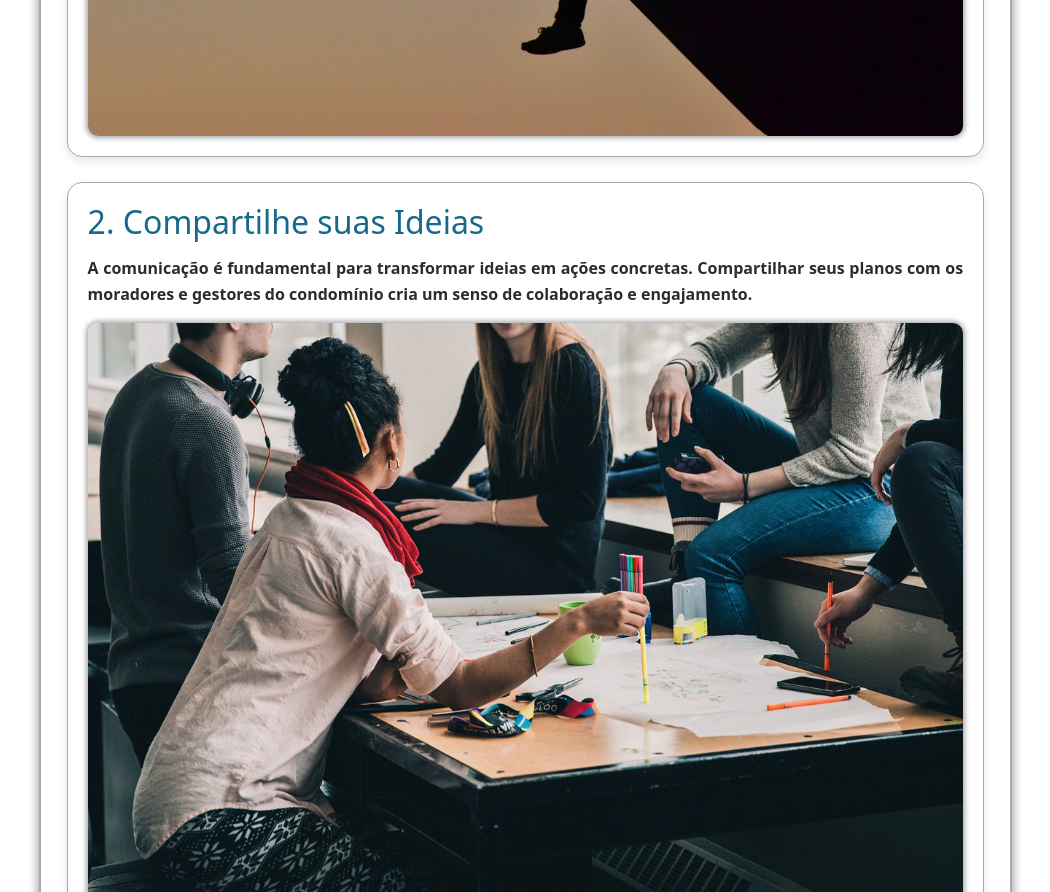
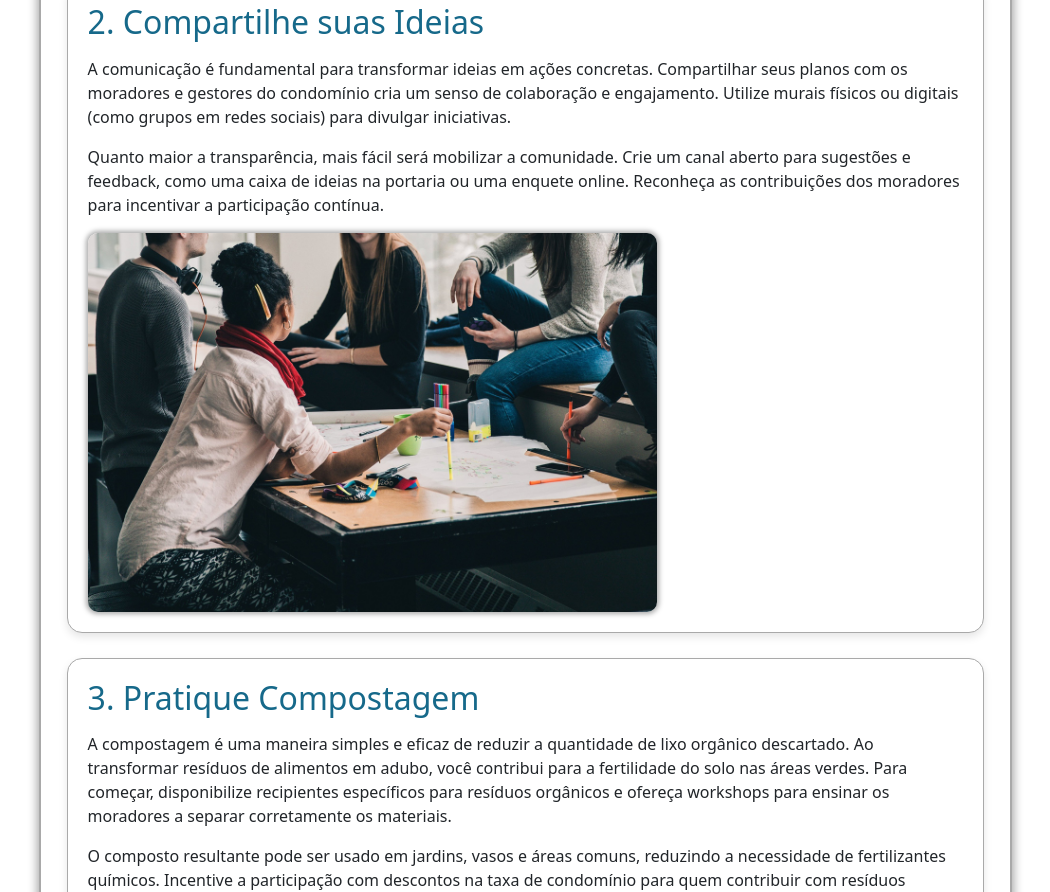
Before and after one commit to RamonValverde021/ProjetoIntegrador_PROZ, a plain HTML site: page SPRINT4/public/_html/solucoes_sustentaveis.html in a window 1280 px wide. Shown: the part 1908-2800 px from the top of the page, without its empty margins (89-1139 px from the left). Drawn offline with nearby package versions, Linux system fonts and the light colour scheme.

Commit message:
melhorias no conteúdo da página de soluções sustentáveis

```diff
--- a/SPRINT4/public/_css/solucoes_sustentaveis.css
+++ b/SPRINT4/public/_css/solucoes_sustentaveis.css
@@ -90,8 +90,8 @@ section.textos {
     display: flex;
     flex-direction: column;
     gap: 10px;
-    /* align-items: flex-start; */
-    /* justify-content: center; */
+    align-items: flex-start;
+    justify-content: center;
 }
 
 h1.h1_principal {
@@ -111,6 +111,7 @@ h2.h2_subtitulo {
 p.paragrafo {
     line-height: 1.6;
     margin-bottom: 15px;
+    margin-top: 15px;
     color: rgb(44, 44, 44);
     font-weight: 550;
     font-size: 16px;
@@ -127,10 +128,11 @@ figure.conteiner_figuras {
 }
 
 img.figura {
-    max-width: 100%;
+    max-width: 65%;
     height: auto;
     border-radius: 10px;
     box-shadow: 0px 0px 5px 2px darkgray;
+    object-fit: cover;
 }
 
 /* --------------------------- RESPONSIVIDADE --------------------------- */
--- a/SPRINT4/public/_javascript/solucoes_sustentaveis.js
+++ b/SPRINT4/public/_javascript/solucoes_sustentaveis.js
@@ -1,10 +1,10 @@
-// Array de dados para os cards
 const sustentabilidadeArray = [
     {
         id: "introducao-sustentabilidade",
         titulo: "Introdução à Sustentabilidade",
         conteudo:
-            "A sustentabilidade é mais do que uma tendência, é uma necessidade global que começa com pequenas ações no nível local. Em condomínios, onde muitas pessoas compartilham recursos e espaços, há um enorme potencial para implementar práticas que promovam o equilíbrio ambiental e social. Transformar o ambiente onde vivemos em um exemplo de responsabilidade ambiental não é apenas benéfico para a comunidade, mas também para o planeta como um todo.",
+            "<p>A sustentabilidade é mais do que uma tendência, é uma necessidade global que começa com pequenas ações no nível local. Em condomínios, onde muitas pessoas compartilham recursos e espaços, há um enorme potencial para implementar práticas que promovam o equilíbrio ambiental e social. Transformar o ambiente onde vivemos em um exemplo de responsabilidade ambiental não é apenas benéfico para a comunidade, mas também para o planeta como um todo.</p>" +
+            "<p>Um condomínio sustentável pode reduzir custos com energia, água e manutenção, além de aumentar a qualidade de vida dos moradores. A chave está em integrar práticas como eficiência energética, gestão de resíduos, uso consciente de água e engajamento coletivo. Isso inclui desde a instalação de sensores de presença até a criação de políticas de reúso de materiais.</p>",
         image: "../_imagens/solucoes_sustentaveis/1-sustentabilidade.jpg",
         alt: "Imagem representativa de sustentabilidade",
     },
@@ -12,7 +12,8 @@ const sustentabilidadeArray = [
         id: "idealize",
         titulo: "1. Idealize",
         conteudo:
-            "Ter uma visão clara é o primeiro passo para qualquer projeto de sustentabilidade. Idealizar um condomínio sustentável significa pensar em longo prazo e imaginar como cada ação pode contribuir para o bem-estar da comunidade e para a preservação do meio ambiente.",
+            "<p>Ter uma visão clara é o primeiro passo para qualquer projeto de sustentabilidade. Idealizar um condomínio sustentável significa pensar em longo prazo e imaginar como cada ação pode contribuir para o bem-estar da comunidade e para a preservação do meio ambiente. Comece definindo metas realistas, como reduzir o consumo de energia em 20% ou implantar uma horta comunitária.</p>" +
+            "<p>Envolver os moradores desde o início garante maior adesão às mudanças. Realize assembleias para discutir prioridades e crie um plano de ação com etapas claras. Lembre-se de que a sustentabilidade não é um projeto único, mas um processo contínuo de melhoria.</p>",
         image: "../_imagens/solucoes_sustentaveis/2-pensar.jpg",
         alt: "Imagem ilustrativa sobre idealização",
     },
@@ -20,7 +21,8 @@ const sustentabilidadeArray = [
         id: "compartilhe",
         titulo: "2. Compartilhe suas Ideias",
         conteudo:
-            "A comunicação é fundamental para transformar ideias em ações concretas. Compartilhar seus planos com os moradores e gestores do condomínio cria um senso de colaboração e engajamento.",
+            "<p>A comunicação é fundamental para transformar ideias em ações concretas. Compartilhar seus planos com os moradores e gestores do condomínio cria um senso de colaboração e engajamento. Utilize murais físicos ou digitais (como grupos em redes sociais) para divulgar iniciativas.</p>" +
+            "<p>Quanto maior a transparência, mais fácil será mobilizar a comunidade. Crie um canal aberto para sugestões e feedback, como uma caixa de ideias na portaria ou uma enquete online. Reconheça as contribuições dos moradores para incentivar a participação contínua.</p>",
         image: "../_imagens/solucoes_sustentaveis/3-compartilhar.jpg",
         alt: "Imagem ilustrativa sobre compartilhamento de ideias",
     },
@@ -28,7 +30,8 @@ const sustentabilidadeArray = [
         id: "compostagem",
         titulo: "3. Pratique Compostagem",
         conteudo:
-            "A compostagem é uma maneira simples e eficaz de reduzir a quantidade de lixo orgânico descartado. Ao transformar resíduos de alimentos em adubo, você contribui para a fertilidade do solo nas áreas verdes.",
+            "<p>A compostagem é uma maneira simples e eficaz de reduzir a quantidade de lixo orgânico descartado. Ao transformar resíduos de alimentos em adubo, você contribui para a fertilidade do solo nas áreas verdes. Para começar, disponibilize recipientes específicos para resíduos orgânicos e ofereça workshops para ensinar os moradores a separar corretamente os materiais.</p>" +
+            "<p>O composto resultante pode ser usado em jardins, vasos e áreas comuns, reduzindo a necessidade de fertilizantes químicos. Incentive a participação com descontos na taxa de condomínio para quem contribuir com resíduos orgânicos regularmente.</p>",
         image: "../_imagens/solucoes_sustentaveis/4-compostagem.jpg",
         alt: "Imagem ilustrativa sobre compostagem",
     },
@@ -36,7 +39,8 @@ const sustentabilidadeArray = [
         id: "painel-solar",
         titulo: "4. Instale Painéis Solares",
         conteudo:
-            "A instalação de painéis solares é uma solução inovadora e sustentável para condomínios que buscam reduzir sua pegada de carbono.",
+            "<p>A instalação de painéis solares é uma solução inovadora e sustentável para condomínios que buscam reduzir sua pegada de carbono. Além de gerar economia na conta de energia, os painéis podem ser integrados à arquitetura do condomínio, como coberturas de estacionamentos ou áreas de lazer.</p>" +
+            "<p>Verifique incentivos fiscais e programas de financiamento para projetos sustentáveis. Calcule o retorno sobre o investimento (ROI) para apresentar aos moradores, destacando a redução de custos a médio prazo.</p>",
         image: "../_imagens/solucoes_sustentaveis/5-paineis_solares.jpg",
         alt: "Imagem ilustrativa sobre painéis solares",
     },
@@ -44,7 +48,8 @@ const sustentabilidadeArray = [
         id: "coleta-seletiva",
         titulo: "5. Implemente a Coleta Seletiva",
         conteudo:
-            "A coleta seletiva é uma prática essencial para garantir que os resíduos recicláveis sejam devidamente tratados.",
+            "<p>A coleta seletiva é uma prática essencial para garantir que os resíduos recicláveis sejam devidamente tratados. Distribua lixeiras coloridas (azul para papel, verde para vidro, etc.) em áreas comuns e nos apartamentos. Realize campanhas educativas para explicar a importância da separação correta.</p>" +
+            "<p>Monitore o progresso com relatórios mensais de reciclagem e compartilhe os resultados com os moradores. Estabeleça metas, como aumentar a taxa de reciclagem em 30% no próximo ano, e celebre as conquistas coletivamente.</p>",
         image: "../_imagens/solucoes_sustentaveis/6-coleta_seletiva.png",
         alt: "Imagem ilustrativa sobre coleta seletiva",
     },
@@ -52,44 +57,37 @@ const sustentabilidadeArray = [
         id: "grupos-trabalho",
         titulo: "6. Crie Grupos de Trabalho",
         conteudo:
-            "A formação de grupos de trabalho é uma estratégia eficaz para implementar mudanças no condomínio. Dividir os moradores em equipes com responsabilidades específicas torna o processo mais organizado e colaborativo.",
+            "<p>A formação de grupos de trabalho é uma estratégia eficaz para implementar mudanças no condomínio. Dividir os moradores em equipes com responsabilidades específicas torna o processo mais organizado e colaborativo. Exemplos de grupos: equipe de monitoramento de energia, comitê de jardinagem sustentável e grupo de educação ambiental.</p>" +
+            "<p>Reuniões mensais ajudam a manter o foco nas metas. Ofereça certificados de participação ou pequenos prêmios para os grupos que alcançarem as metas estabelecidas, como um jantar sustentável ou um kit de sementes.</p>",
         image: "../_imagens/solucoes_sustentaveis/7-grupos_de_trabalho.jpg",
         alt: "Imagem ilustrativa sobre grupos de trabalho",
     },
 ]
 
-// Função para renderizar os cards dinamicamente
 document.addEventListener("DOMContentLoaded", () => {
     const cardContainer = document.getElementById("card-container")
-
     sustentabilidadeArray.forEach((item) => {
-        // Cria o elemento <article> para o card
         const divCard = document.createElement("article")
         divCard.classList.add("cards")
         divCard.id = item.id
 
-        // Cria o título do card
         const title = document.createElement("h2")
         title.classList.add("h2_subtitulo")
         title.textContent = item.titulo
 
-        // Cria o parágrafo do card
-        const paragraph = document.createElement("p")
-        paragraph.classList.add("paragrafo")
-        paragraph.textContent = item.conteudo
+        // Container para os parágrafos
+        const contentContainer = document.createElement("div")
+        contentContainer.classList.add("paragrafo-container")
+        contentContainer.innerHTML = item.conteudo
 
-        // Cria a imagem do card
         const image = document.createElement("img")
         image.src = item.image
         image.alt = item.alt
         image.classList.add("figura")
 
-        // Adiciona os elementos ao card
         divCard.appendChild(title)
-        divCard.appendChild(paragraph)
+        divCard.appendChild(contentContainer)
         divCard.appendChild(image)
-
-        // Adiciona o card ao contêiner principal
         cardContainer.appendChild(divCard)
     })
 })
```
